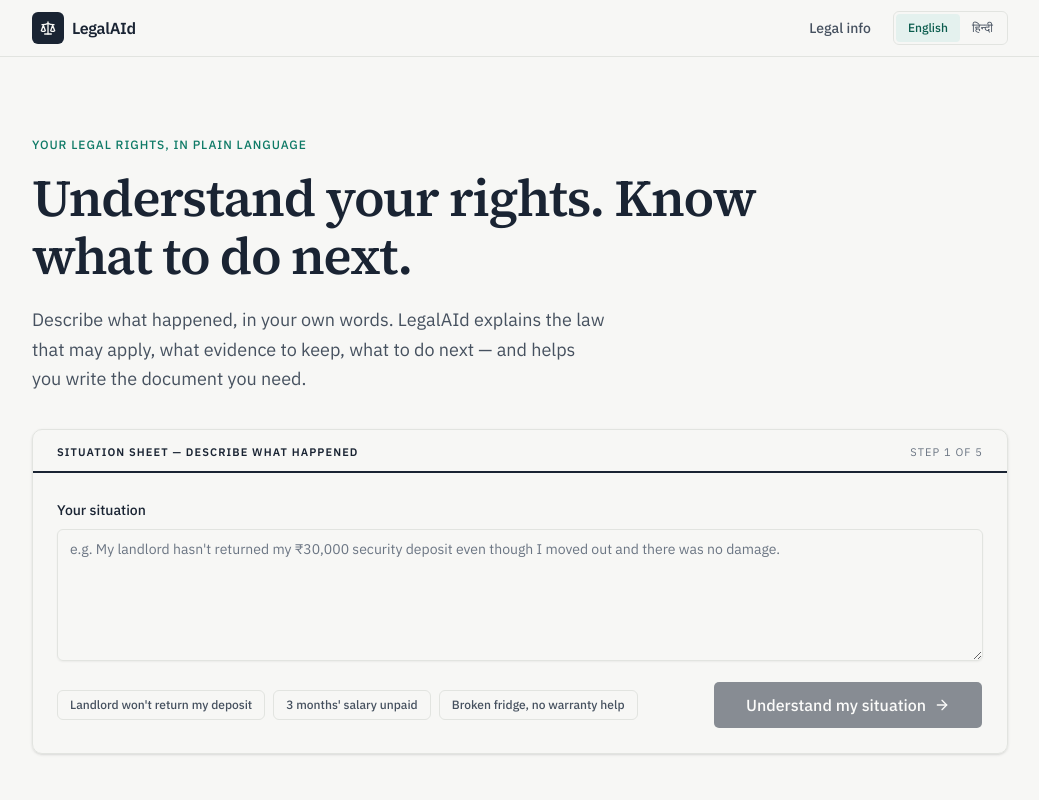
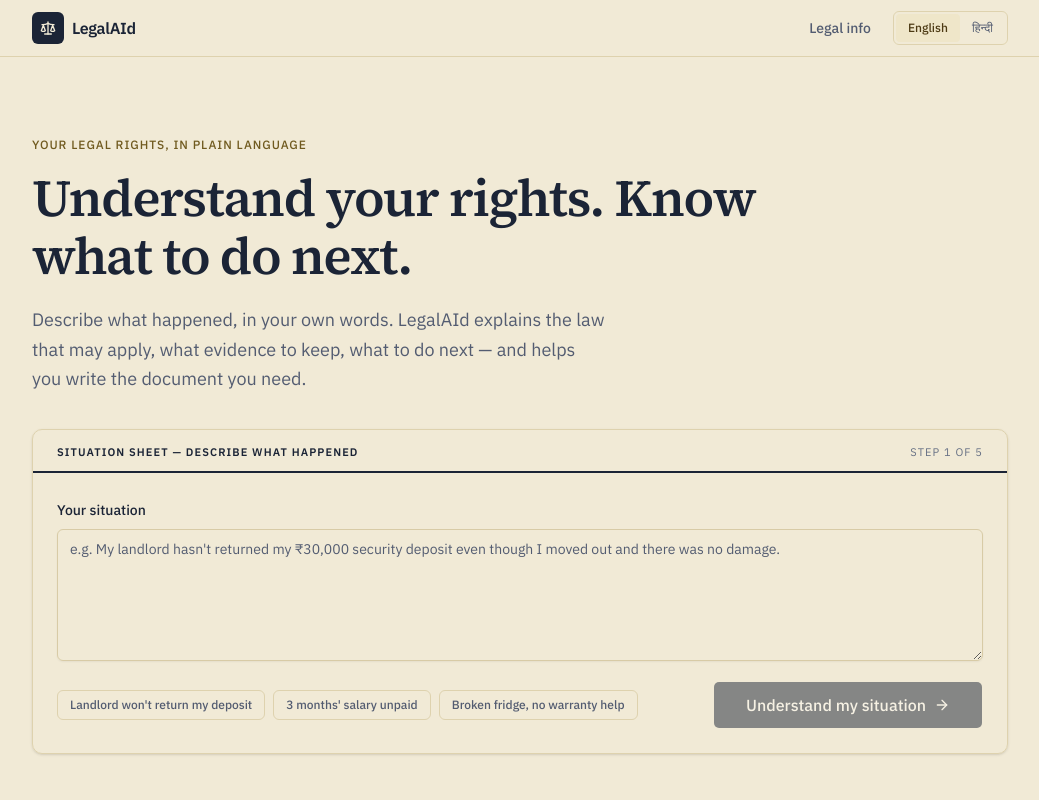
Before and after one commit to Dummy-pixel-hash/legalaid, a Next.js app: page / in a window 1280 px wide. Shown: the top 800 px of the page, without its empty margins (120-1159 px from the left). Built offline with nearby package versions, Linux system fonts and the light colour scheme; a web font is replaced by a local one.

Commit message:
color: paper-and-seal palette retokenization — brass accent, seal Download action, verified status semantics; contrast-verified; record in DESIGN_SYSTEM

```diff
--- a/src/app/case/[caseId]/document/page.tsx
+++ b/src/app/case/[caseId]/document/page.tsx
@@ -128,7 +128,7 @@ function DocumentClient({ caseId }: { caseId: string }) {
               <Save className="h-4 w-4" aria-hidden />
               {savedFlash ? t("saved") : t("save")}
             </Button>
-            <Button size="sm" onClick={handlePdf}>
+            <Button variant="seal" size="sm" onClick={handlePdf}>
               <FileDown className="h-4 w-4" aria-hidden />
               {t("downloadPdf")}
             </Button>
--- a/src/app/globals.css
+++ b/src/app/globals.css
@@ -17,8 +17,13 @@
   --color-ink-50: var(--ink-50);
   --color-ink-30: var(--ink-30);
   --color-line: var(--line);
+  --color-paper-line-inactive: var(--paper-line-inactive);
   --color-accent-strong: var(--accent-strong);
   --color-accent-strong-hover: var(--accent-strong-hover);
+  --color-seal: var(--seal);
+  --color-seal-hover: var(--seal-hover);
+  --color-seal-soft: var(--seal-soft);
+  --color-seal-wash: var(--seal-wash);
 
   /* Status semantics */
   --color-status-neutral: var(--status-neutral);
@@ -61,54 +66,61 @@
 }
 
 :root {
-  /* Surfaces & ink */
-  --background: #f7f7f5;
-  --surface: #ffffff;
-  --surface-muted: #f0f0ed;
-  --foreground: #1a2433;
-  --ink: #1a2433;
-  --ink-70: #46515f;
-  --ink-50: #6b7583;
-  --ink-30: #a6aeb8;
-  --line: #e2e4e0;
+  /* Surfaces & ink — paper and seal */
+  --background: #f1ead6; /* paper shade */
+  --surface: #fbf8f1; /* paper */
+  --surface-muted: #f4eee0; /* nearest-muted paper */
+  --foreground: #1b2436; /* ink */
+  --ink: #1b2436;
+  --ink-70: #535c71; /* ink soft */
+  --ink-50: #667084; /* ink faint — ≥4.5 on paper */
+  --ink-30: #b6bcc8; /* paler ink for disabled/hairlines-on-line */
+  --line: #ded2ae; /* paper line */
+  --paper-line-inactive: #e6dcc0; /* softer hairline within paper surfaces */
 
-  /* Accent (deep teal — live state only) */
-  --accent-strong: #0e7a66;
-  --accent-strong-hover: #0a5c4d;
-  --accent: #e4f1ee;
-  --accent-foreground: #0a5c4d;
+  /* Accent = brass (legal citations / focus / live state) */
+  --accent-strong: #705a1f;
+  --accent-strong-hover: #5f4a1c;
+  --accent: #efe6c9; /* brass wash */
+  --accent-foreground: #4d3a14;
 
-  /* Status semantics */
-  --status-neutral: #5b6472;
-  --status-neutral-bg: #edeff2;
-  --status-caution: #8a5a00;
-  --status-caution-bg: #fbf1dc;
-  --status-info: #2b5b8c;
-  --status-info-bg: #e6eef6;
-  --status-ai: #0e7a66;
-  --status-ai-bg: #e4f1ee;
-  --status-success: #1e7a45;
-  --status-success-bg: #e6f4eb;
-  --status-danger: #a3362b;
-  --status-danger-bg: #faeae8;
-  --status-demo: #6b4fa0;
-  --status-demo-bg: #efebf6;
+  /* Brand important-action = seal */
+  --seal: #9a3324;
+  --seal-hover: #7f2a1e;
+  --seal-soft: #c25c43;
+  --seal-wash: #f3e2da;
+
+  /* Status semantics (on paper) */
+  --status-neutral: #535c71; /* ink soft */
+  --status-neutral-bg: #efebdf; /* neutral wash on paper */
+  --status-caution: #9a3324; /* seal */
+  --status-caution-bg: #f3e2da; /* seal wash */
+  --status-info: #93732a; /* brass */
+  --status-info-bg: #efe6c9; /* brass wash */
+  --status-ai: #6c4f1f; /* darker brass for legibility on brass wash */
+  --status-ai-bg: #efe6c9; /* brass wash */
+  --status-success: #2f5d4e; /* verified */
+  --status-success-bg: #e1ebe5; /* verified wash */
+  --status-danger: #9a3324; /* seal */
+  --status-danger-bg: #f3e2da; /* seal wash */
+  --status-demo: #7a5f22; /* brass (demo is legal-guidance) — deeper for contrast */
+  --status-demo-bg: #efe6c9; /* brass wash */
 
   /* shadcn aliases */
-  --card: #ffffff;
-  --card-foreground: #1a2433;
-  --popover: #ffffff;
-  --popover-foreground: #1a2433;
-  --primary: #1a2433;
-  --primary-foreground: #ffffff;
-  --secondary: #f0f0ed;
-  --secondary-foreground: #1a2433;
-  --muted: #f0f0ed;
-  --muted-foreground: #6b7583;
-  --destructive: #a3362b;
-  --border: #e2e4e0;
-  --input: #e2e4e0;
-  --ring: #0e7a66;
+  --card: #fbf8f1;
+  --card-foreground: #1b2436;
+  --popover: #fbf8f1;
+  --popover-foreground: #1b2436;
+  --primary: #1b2436; /* ink */
+  --primary-foreground: #fbf8f1;
+  --secondary: #f4eee0;
+  --secondary-foreground: #1b2436;
+  --muted: #f4eee0;
+  --muted-foreground: #535c71;
+  --input: #d8cba6;
+  --border: #ded2ae;
+  --ring: #93732a;
+  --destructive: #9a3324;
 
   /* Radius (restrained) */
   --radius-sm: 0.25rem;
@@ -139,13 +151,17 @@
 
 /* Paper sheet for documents */
 .doc-sheet {
-  background: #ffffff;
+  background: #fbf8f1;
 }
 
 /* Print: only the document sheet */
 @media print {
   body {
     background: #ffffff !important;
+  }
+  .doc-sheet {
+    background: #ffffff !important;
+    color: #1b2436 !important;
   }
   .print-hide {
     display: none !important;
--- a/src/components/analysis/ConfidenceBadge.tsx
+++ b/src/components/analysis/ConfidenceBadge.tsx
@@ -31,7 +31,7 @@ const CONFIG: Record<
     labelKey: "confidenceAi",
     icon: Sparkles,
     classes:
-      "bg-status-ai-bg text-status-ai border border-dashed border-status-ai/50",
+      "bg-status-ai-bg text-status-ai border border-dashed border-accent-strong/40",
     iconColor: "text-status-ai",
   },
 };
--- a/src/components/analysis/UnderstandingBlock.tsx
+++ b/src/components/analysis/UnderstandingBlock.tsx
@@ -23,7 +23,7 @@ export function UnderstandingBlock({
         </div>
         <Link
           href={`/intake?edit=${caseId}`}
-          className="flex shrink-0 items-center gap-1.5 rounded-md px-2 py-1 text-xs font-medium text-accent-strong hover:bg-accent-soft"
+          className="flex shrink-0 items-center gap-1.5 rounded-md px-2 py-1 text-xs font-medium text-accent-strong hover:bg-accent"
         >
           <PencilLine className="h-3.5 w-3.5" aria-hidden />
           {t("editMySituation")}
--- a/src/components/shell/CaseStepper.tsx
+++ b/src/components/shell/CaseStepper.tsx
@@ -59,7 +59,7 @@ export function CaseStepper({ caseId }: { caseId: string }) {
                   isCurrent
                     ? "bg-accent text-accent-foreground"
                     : isDone
-                      ? "text-accent-strong hover:bg-accent-soft"
+                      ? "text-accent-strong hover:bg-accent"
                       : "text-ink-50 hover:text-ink",
                 )}
               >
--- a/src/components/ui/button.tsx
+++ b/src/components/ui/button.tsx
@@ -9,7 +9,8 @@ const buttonVariants = cva(
   {
     variants: {
       variant: {
-        default: "bg-primary text-primary-foreground hover:bg-primary/80",
+        default: "bg-primary text-primary-foreground hover:bg-primary/90",
+        seal: "bg-[var(--seal)] text-white hover:bg-[var(--seal-hover)]",
         outline:
           "border-border bg-background hover:bg-muted hover:text-foreground aria-expanded:bg-muted aria-expanded:text-foreground dark:border-input dark:bg-input/30 dark:hover:bg-input/50",
         secondary:
```
Also changed, not shown: 1 other file (tests, documents, lock files or other folders).
